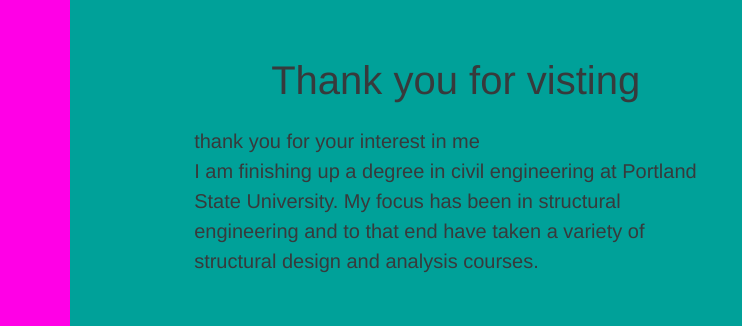
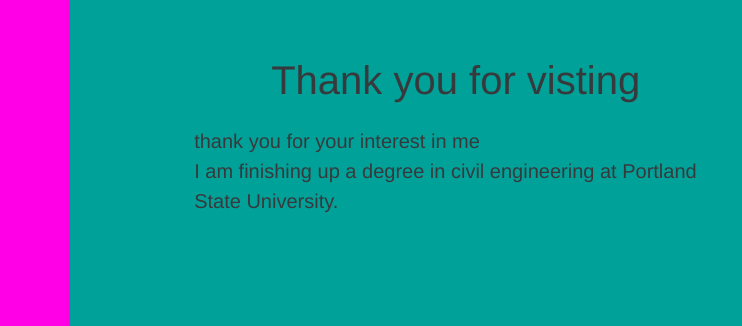
Before and after one commit to typhoon-tzintzun/resume, a plain HTML site: page index.html in a window 1280 px wide. Shown: the part 166-492 px from the top of the page, 0-742 px from the left. Drawn offline with nearby package versions, Linux system fonts and the light colour scheme; files whose address does not match are found by name.

Commit message:
slight change

```diff
--- a/index.html
+++ b/index.html
@@ -50,8 +50,7 @@
                 <p class="lead">thank you for your interest in me
                 <br>
                 I am finishing up a degree in civil engineering at Portland State University.
-                My focus has been in structural engineering and to that end have taken a variety
-                of structural design and analysis courses.</p>
+                </p>
                 <br>
               </section>
             </div>
```
